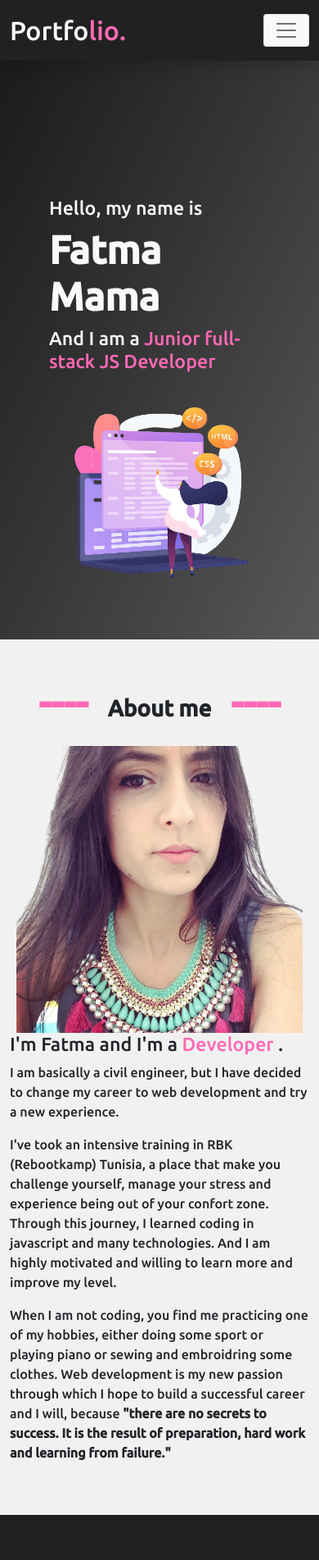
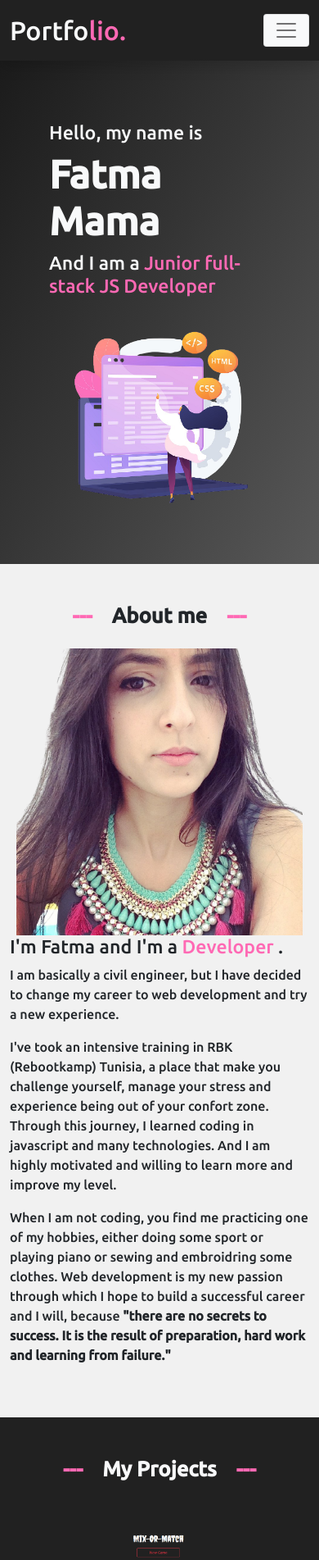
Before and after one commit to FatmaMama/portfolio, a React (Create React App) app: page / in a window 390 px wide. Shown: the top 1903 px of the page at 82% size. Built offline with nearby package versions, Linux system fonts and the light colour scheme.

Commit message:
fix responsive design issues

```diff
--- a/src/App.css
+++ b/src/App.css
@@ -251,3 +251,17 @@ main {
 .thank {
     height: 75vh;
 }
+
+@media (max-width : 450px) {
+    .container__title {
+        font-size: 2.5rem;
+    }
+
+    .section-title {
+        font-size: 1.6rem;
+    }
+
+    .dash {
+        font-size: 1.6rem;
+    }
+}
--- a/src/components/About.js
+++ b/src/components/About.js
@@ -7,10 +7,10 @@ export default function About() {
                 <div className="row mb-3">
                 <div className="col-lg-6 text-center m-auto">
 
-                    <h1>
-                        <span className="dash p-4">----</span>
+                    <h1 className="section-title">
+                        <span className="dash p-4">---</span>
                         <strong>About me</strong>
-                        <span className="dash p-4">----</span>
+                        <span className="dash p-4">---</span>
                     </h1>
 
                 </div>
--- a/src/components/Contact.js
+++ b/src/components/Contact.js
@@ -25,15 +25,15 @@ export default function Contact() {
                 <form ref={form} onSubmit={sendEmail}>
                     <div className="row mb-3">
                         <div className="col-lg-8 text-center m-auto">
-                            <h1>
-                                <span className="dash p-4">----</span>
+                            <h1 className="section-title">
+                                <span className="dash p-4">---</span>
                                 <strong>Contact me</strong>
-                                <span className="dash p-4">----</span>
+                                <span className="dash p-4">---</span>
                             </h1>
                         </div>
                     </div>
 
-                    <div className="row py-5">
+                    <div className="row py-3">
                         <div className="col-lg-4 col-md-4 m-auto">
                             <div className="row d-flex justify-content-center align-items-center">
                                 <div className=" logo col-lg-1 col-md-1 col-sm-1  col-1 mx-2 d-flex align-items-center justify-content-center text-center">
@@ -55,12 +55,12 @@ export default function Contact() {
                                 </div>
                             </div>
 
-                            <div className="row py-2 d-flex justify-content-center align-items-center">
+                            <div className="row py-2 pb-4 d-flex justify-content-center align-items-center">
                                 <div className="col-lg-3 col-md-4 col-sm-4 col-1 d-flex align-items-center justify-content-center text-center">
                                     <a  className="logo" href="https://www.linkedin.com/in/fatma-mama-9397b5129/"><i className="fab fa-linkedin fa-2x"></i></a>
                                     <a className="logo" href="https://github.com/FatmaMama"><i className="fab fa-github fa-2x ms-2"></i></a>
                                 </div>
-                                <div className="col-lg-7 col-md-7 col-sm-7 col-7 d-flex flex-column justify-content-center">
+                                <div className=" px-md-2 px-4 col-lg-7 col-md-7 col-sm-7 col-7 d-flex flex-column justify-content-center">
                                     <div><strong>Social</strong></div>
                                 </div>
                             </div>
@@ -69,7 +69,7 @@ export default function Contact() {
 
                         <div className="col-lg-7 col-md-7">
                             <div className="row">
-                                <div className="col-lg-6">
+                                <div className="col-lg-6 pb-2">
                                     <input type="text" className="form-control bg-light mb-sm-2" placeholder="Your Name" name="name" required/>
                                 </div>
 
--- a/src/components/Projects.js
+++ b/src/components/Projects.js
@@ -9,10 +9,10 @@ export default function Projects() {
             <div className="container py-5">
                 <div className="row mb-5">
                 <div className="col-lg-5 text-center m-auto">
-                    <h1 className="text-light">
-                        <span className="dash p-4">----</span>
+                    <h1 className="text-light section-title">
+                        <span className="dash p-4">---</span>
                         <strong>My Projects</strong>
-                        <span className="dash p-4">----</span>
+                        <span className="dash p-4">---</span>
                     </h1>
                 </div>
                 </div>
--- a/src/components/Technologies.js
+++ b/src/components/Technologies.js
@@ -7,10 +7,10 @@ export default function Technologies({technologies}) {
             <div className="container py-5">
                 <div className="row mb-4">
                 <div className="col-lg-6 text-center m-auto">
-                    <h1 className="text-light" >
-                        <span className="dash p-4">----</span>
+                    <h1 className="text-light section-title" >
+                        <span className="dash p-4">---</span>
                         <strong>Technologies</strong>
-                        <span className="dash p-4">----</span>
+                        <span className="dash p-4">---</span>
                     </h1>
                 </div>
                 </div>
--- a/src/screens/Home.js
+++ b/src/screens/Home.js
@@ -8,11 +8,11 @@ import Contact from '../components/Contact';
 export default function Home() {
     return (
         <Fragment>
-            <section className="home pt-5" id="home">
+            <section className="home pt-md-5 pt-1" id="home">
                <div className="container pt-5" >
                     <div className="row p-5">
 
-                        <div className="col-md-8 pt-5 pt-md-1">
+                        <div className="col-md-8  pt-md-1">
                             <h3 className="text-light pt-5">Hello, my name is</h3>
                             <h1 className="text-light fw-bold my-name" >Fatma Mama</h1>
                             <h3 className="text-light">And I am a {' '}
--- a/src/screens/ProjectDetails.js
+++ b/src/screens/ProjectDetails.js
@@ -10,7 +10,7 @@ export default function ProjectDetails({match}) {
 
     return (
         <main>
-            <div className="container d-flex flex-column align-items-center">
+            <div className="container d-flex flex-column align-items-center pt-5">
                 <div className="container__title">{project.name}</div>
 
                 <div className="container__subtitle pb-4">{project.subName}</div>
@@ -38,7 +38,7 @@ export default function ProjectDetails({match}) {
                             <span className="container__bold">Technologies : </span>
                             <div className="row">
                                 {project.technologies.map(technology => (
-                                    <div key={technology.id} className="col-lg-1 col-md-2 col-sm-2">
+                                    <div key={technology.id} className="col-lg-1 col-md-2 col-sm-4 col-6">
                                         <img  className="tech" alt={technology.name} src={`images/${technology.image}`}/>
                                     </div>
                                 ))}
```
